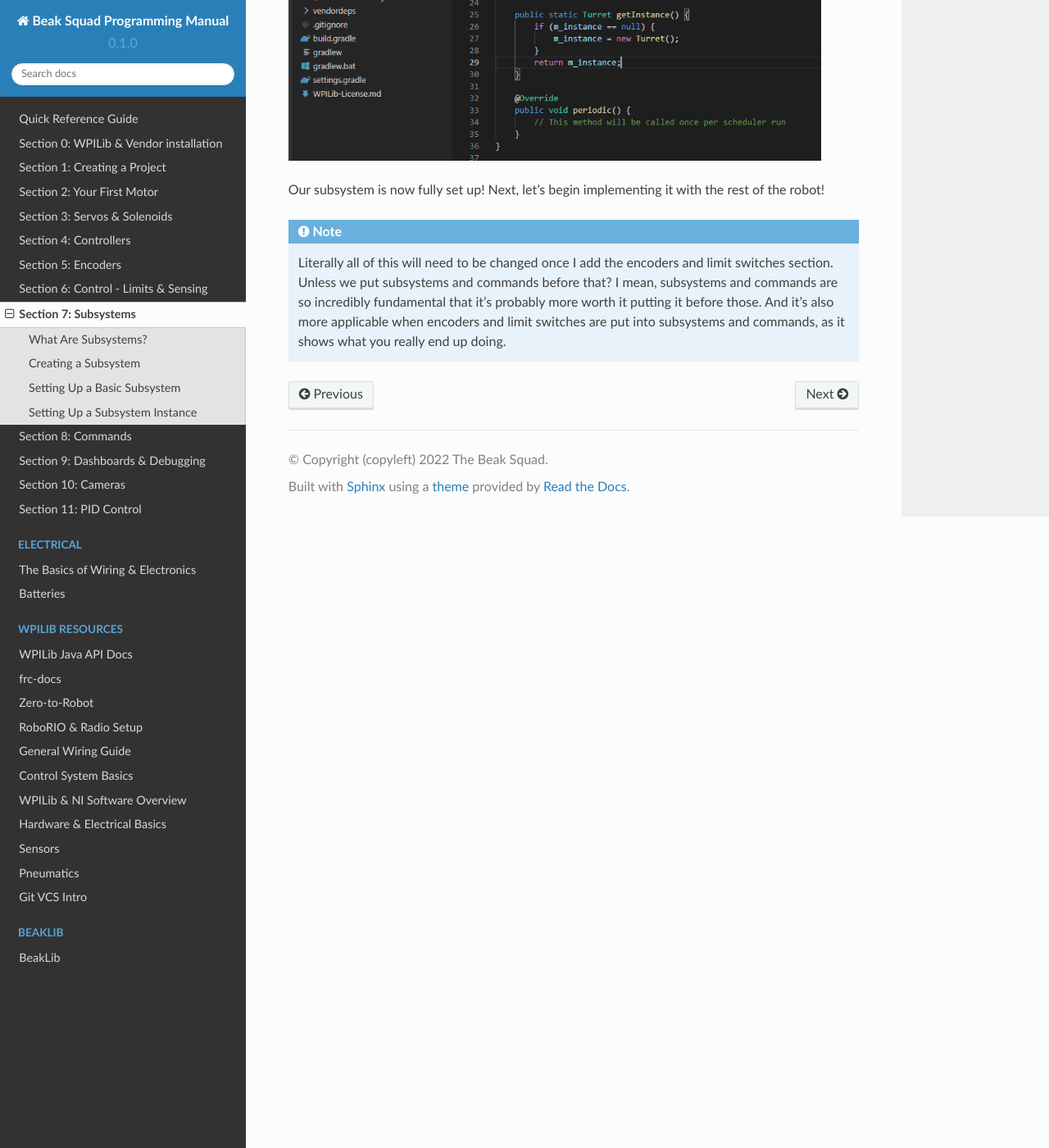
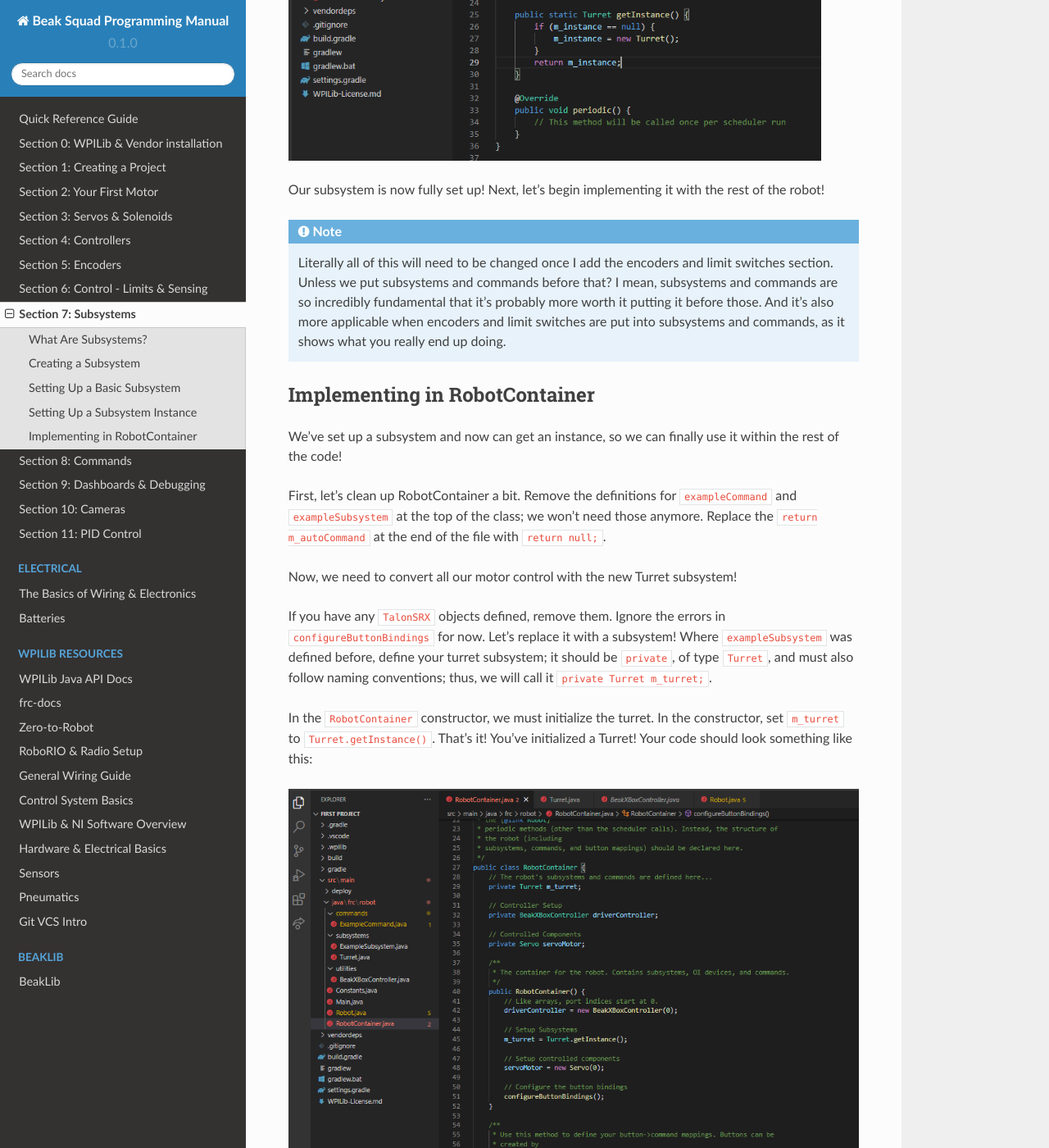
Before and after one commit to Team4028/beakdocs, a Sphinx documentation site: the page built from docs/source/sect7.rst, in a window 1280 px wide and 1400 px high, scrolled down 6424 px. Shown: the whole window at 82% size. Built offline with Sphinx 7.4.7 and the Read the Docs theme 2.0.0, drawn with Linux system fonts in a browser that asks for light colours; some of the changed text lies outside the part shown.

Commit message:
<sect7.rst> Add "Implementing in RobotContainer" section.
Signed-off-by: swirl <swurl@swurl.xyz>

```diff
--- a/docs/source/sect7.rst
+++ b/docs/source/sect7.rst
@@ -141,3 +141,42 @@ Our subsystem is now fully set up! Next, let's begin implementing it with the re
 .. note::
 
 	Literally all of this will need to be changed once I add the encoders and limit switches section. Unless we put subsystems and commands before that? I mean, subsystems and commands are so incredibly fundamental that it's probably more worth it putting it before those. And it's also more applicable when encoders and limit switches are put into subsystems and commands, as it shows what you really end up doing.
+
+.. _implementing:
+
+Implementing in RobotContainer
+------------------------------
+
+We've set up a subsystem and now can get an instance, so we can finally use it within the rest of the code!
+
+First, let's clean up RobotContainer a bit. Remove the definitions for ``exampleCommand`` and ``exampleSubsystem`` at the top of the class; we won't need those anymore. Replace the ``return m_autoCommand`` at the end of the file with ``return null;``.
+
+Now, we need to convert all our motor control with the new Turret subsystem!
+
+If you have any ``TalonSRX`` objects defined, remove them. Ignore the errors in ``configureButtonBindings`` for now. Let's replace it with a subsystem! Where ``exampleSubsystem`` was defined before, define your turret subsystem; it should be ``private``, of type ``Turret``, and must also follow naming conventions; thus, we will call it ``private Turret m_turret;``.
+
+In the ``RobotContainer`` constructor, we must initialize the turret. In the constructor, set ``m_turret`` to ``Turret.getInstance()``. That's it! You've initialized a Turret! Your code should look something like this:
+
+.. image:: images/sect7/robotcontainer-turret-1.png
+  :alt: RobotContainer with Turret instance set up.
+  :width: 900
+
+Let's fix those errors we see. In our Turret subsystem, we defined a function ``runMotor`` that calls ``.set()`` on the TalonSRX. Therefore, wherever we have ``turretMotor.set()`` in ``configureButtonBindings``, replace it with ``m_turret.runMotor()``. Keep in mind, the ``runMotor`` method doesn't need a ``ControlMode``. For example:
+
+.. code-block:: java
+
+  turretMotor.set(ControlMode.PercentOutput, 0.2);
+
+Becomes:
+
+.. code-block:: java
+
+  m_turret.runMotor(0.2);
+
+Replace all your ``set`` calls with this new syntax. Your ``configureButtonBindings`` could now look like this:
+
+.. image:: images/sect7/robotcontainer-turret-2.png
+  :alt: RobotContainer with subsystem bindings set up
+  :width: 600
+
+When there are no errors left and everything looks good, deploy your code. Try out your newly subsystem-ified buttons and see if they work! If not, ask a mentor or captain for help (and yes, screaming "CARSON!!!!" across the room is perfectly acceptable.)
```
Also changed, not shown: docs/source/images/sect7/robotcontainer-turret-1.png (added), docs/source/images/sect7/robotcontainer-turret-2.png (added).
